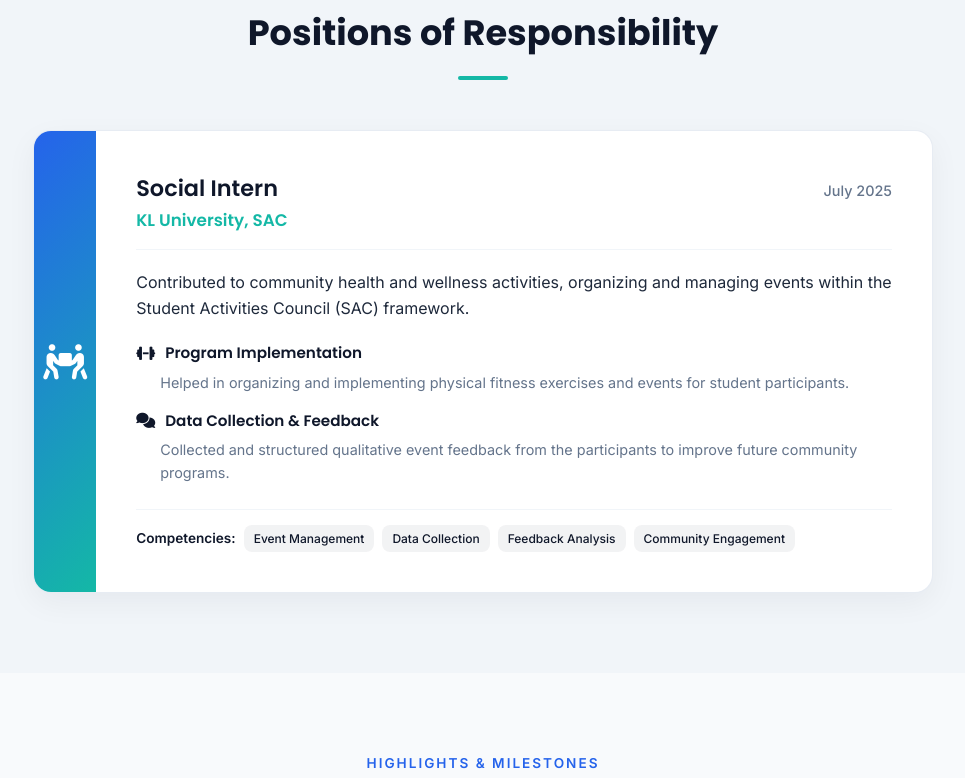
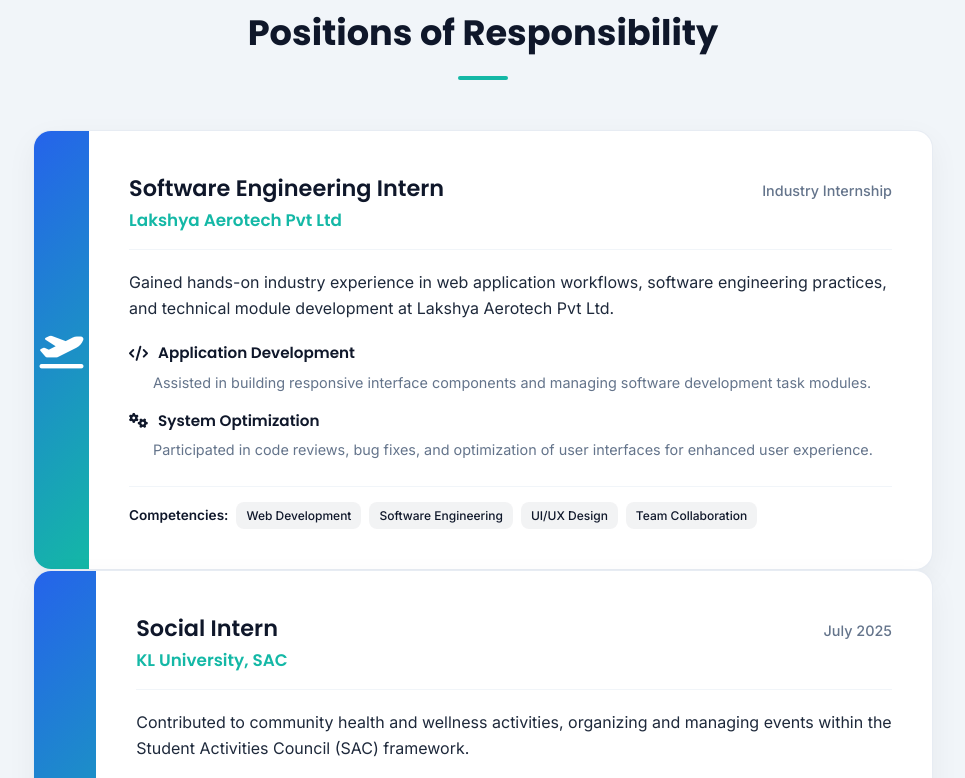
Before and after one commit to nohitha08-cloud/portfolio, a website built with Vite: page index.html in a window 1280 px wide. Shown: the part 6046-6824 px from the top of the page, without its empty margins (157-1122 px from the left). Built offline with nearby package versions, Linux system fonts and the light colour scheme.

Commit message:
Add Lakshya Aerotech Pvt Ltd Internship under Positions of Responsibility

```diff
--- a/index.html
+++ b/index.html
@@ -560,6 +560,48 @@
         <div class="underline"></div>
       </div>
 
+      <!-- Lakshya Aerotech Internship Card -->
+      <div class="internship-container reveal mb-4">
+        <div class="internship-badge">
+          <i class="fa-solid fa-plane-departure"></i>
+        </div>
+        <div class="internship-content">
+          <div class="internship-header">
+            <div>
+              <h3 class="internship-role">Software Engineering Intern</h3>
+              <h4 class="internship-company">Lakshya Aerotech Pvt Ltd</h4>
+            </div>
+            <span class="internship-duration">Industry Internship</span>
+          </div>
+
+          <div class="internship-body">
+            <p class="internship-desc">
+              Gained hands-on industry experience in web application workflows, software engineering practices, and technical module development at Lakshya Aerotech Pvt Ltd.
+            </p>
+
+            <div class="internship-highlights">
+              <div class="highlight-item">
+                <h5><i class="fa-solid fa-code text-primary"></i> Application Development</h5>
+                <p>Assisted in building responsive interface components and managing software development task modules.</p>
+              </div>
+              <div class="highlight-item mt-3">
+                <h5><i class="fa-solid fa-gears text-accent"></i> System Optimization</h5>
+                <p>Participated in code reviews, bug fixes, and optimization of user interfaces for enhanced user experience.</p>
+              </div>
+            </div>
+
+            <div class="internship-tags">
+              <span class="tech-label">Competencies:</span>
+              <span class="tag">Web Development</span>
+              <span class="tag">Software Engineering</span>
+              <span class="tag">UI/UX Design</span>
+              <span class="tag">Team Collaboration</span>
+            </div>
+          </div>
+        </div>
+      </div>
+
+      <!-- KL University Social Internship -->
       <div class="internship-container reveal">
         <div class="internship-badge">
           <i class="fa-solid fa-people-carry-box"></i>
@@ -718,6 +760,8 @@
                 </div>
                 <div class="resume-inner-section">
                   <h3>Responsibility</h3>
+                  <h4>Software Engineering Intern</h4>
+                  <p class="resume-sub">Lakshya Aerotech Pvt Ltd</p>
                   <h4>Social Internship</h4>
                   <p class="resume-sub">KL University, SAC | July 2025</p>
                 </div>
```
Also changed, not shown: 1 other file.
